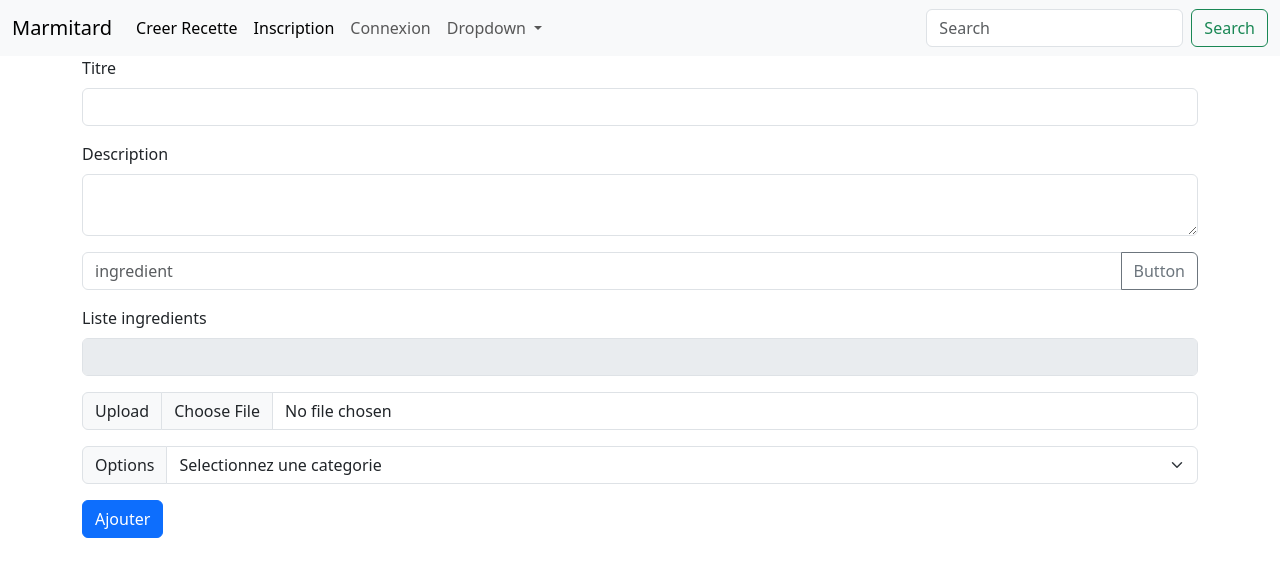
After one commit to visothyouksim/marmitard, a PHP site: the page made by Views/ajout_recette.php in a window 1280 px wide. The commit adds this page. Shown: the top 577 px of the page. Run offline with PHP 8.4, Linux system fonts and the light colour scheme; the template is opened without the code that fills it, so the values that code supplies are empty.

Commit message:
form_recette_OK

```diff
--- a/Controllers/NavController.php
+++ b/Controllers/NavController.php
@@ -1,7 +1,9 @@
 <?php
 require_once "Models/CategorieModel.php";
-abstract class NavController{
-    public function afficherNav(){
+abstract class NavController
+{
+    public function afficherNav()
+    {
         $categories = CategorieModel::getCategories();
         include "Views/header.php";
     }
--- /dev/null
+++ b/Views/ajout_recette.php
@@ -0,0 +1,56 @@
+<div class="container">
+    <form>
+        <div class="mb-3">
+            <label for="exampleInputEmail1" class="form-label">Titre</label>
+            <input type="email" name="titre" class="form-control">
+        </div>
+        <div class="mb-3">
+            <label for="exampleInputPassword1" class="form-label">Description</label>
+            <textarea name="description" class="form-control"> </textarea>
+        </div>
+
+        <div class="input-group mb-3">
+            <input type="text" class="form-control" placeholder="ingredient" id="ingredient">
+            <button class="btn btn-outline-secondary" id="add">Button</button>
+        </div>
+
+        <div class="mb-3">
+            <label for="exampleInputEmail1" class="form-label">Liste ingredients</label>
+            <input type="text" id="liste_ingredient" name="ingredient" class="form-control" disabled>
+        </div>
+
+        <div class="input-group mb-3">
+            <label class="input-group-text">Upload</label>
+            <input type="file" name="image" class="form-control">
+        </div>
+
+        <div class="input-group mb-3">
+            <label class="input-group-text" for="inputGroupSelect01">Options</label>
+            <select class="form-select" id="inputGroupSelect01">
+                <option value="">Selectionnez une categorie</option>
+                <?php foreach ($categories as $categorie) { ?>
+                    <option value="<?= $categorie['id_categorie'] ?>"><?= $categorie['nom'] ?></option>
+                <?php } ?>
+            </select>
+        </div>
+
+
+        <button type="submit" name="ajout_recette" class="btn btn-primary">Ajouter</button>
+    </form>
+</div>
+
+<script>
+    document.getElementById('add').addEventListener("click", (e) => {
+        e.preventDefault();
+        let item = document.getElementById("ingredient").value;
+
+        const LISTE = document.getElementById("liste_ingredient");
+        if (LISTE.value == '') {
+            LISTE.value = item
+        } else {
+            LISTE.value += "," + item;
+        }
+
+        document.getElementById("ingredient").value = "";
+    })
+</script>
--- a/Views/header.php
+++ b/Views/header.php
@@ -1,6 +1,5 @@
 <!DOCTYPE html>
 <html lang="en">
-
 <head>
     <meta charset="UTF-8">
     <meta name="viewport" content="width=device-width, initial-scale=1.0">
@@ -9,7 +8,6 @@
     <script src="https://cdn.jsdelivr.net/npm/bootstrap@5.3.3/dist/js/bootstrap.min.js" integrity="sha384-0pUGZvbkm6XF6gxjEnlmuGrJXVbNuzT9qBBavbLwCsOGabYfZo0T0to5eqruptLy" crossorigin="anonymous"></script>
     <title>Document</title>
 </head>
-
 <body>
 <nav class="navbar navbar-expand-lg bg-body-tertiary">
   <div class="container-fluid">
@@ -19,16 +17,19 @@
     </button>
     <div class="collapse navbar-collapse" id="navbarSupportedContent">
       <ul class="navbar-nav me-auto mb-2 mb-lg-0">
-          <?php if (isset($_SESSION['user'])) { ?>
+      <li class="nav-item">
+        <a class="nav-link active" aria-current="page" href="?url=ajout_recette">Creer Recette</a>
+      </li>
+        <?php if(isset($_SESSION['user'])){ ?>
             <li class="nav-item">
                 <a class="nav-link active" aria-current="page" href="#"><?= $_SESSION['user']['prenom']; ?></a>
             </li>
             <li class="nav-item">
                 <a class="nav-link" href="?url=logout">Deconnexion</a>
             </li>
-          <?php } else { ?>
+        <?php } else{?>
         <li class="nav-item">
-              <a class="nav-link active" aria-current="page" href="?url=inscription">Iscription</a>
+          <a class="nav-link active" aria-current="page" href="?url=inscription">Inscription</a>
         </li>
         <li class="nav-item">
           <a class="nav-link" href="?url=connexion">Connexion</a>
@@ -39,7 +40,7 @@
             Dropdown
           </a>
           <ul class="dropdown-menu">
-              <?php foreach ($categories as $categorie) { ?>
+           <?php foreach ($categories as $categorie){ ?>
                 <li>
                     <a class="dropdown-item" href="http://localhost/recette/?url=categorie&id=<?= $categorie['id_categorie'] ?>">
                     <?= $categorie['nom'] ?>
@@ -47,9 +48,6 @@
                 </li>
            <?php } ?>
           </ul>
-          </li>
-          <li class="nav-item">
-            <a class="nav-link disabled" aria-disabled="true">Disabled</a>
         </li>
       </ul>
       <form class="d-flex" role="search">
--- a/core/Connect.php
+++ b/core/Connect.php
@@ -4,7 +4,7 @@ class Connect{
 
     private function __construct(){
         try{
-            self::$db = new PDO("mysql:host=localhost;dbname=recettes", "admin", "");
+            self::$db = new PDO("mysql:host=localhost;dbname=recettes", "root", "");
         }catch(PDOException $e){
             echo $e->getMessage();
         }
```
Also changed, not shown: Controllers/RecetteController.php (added, +10 -0 lines), Controllers/UserController.php (+7 -0 lines), index.php (+9 -0 lines). Lines whose indentation alone changed are shown as unchanged.
